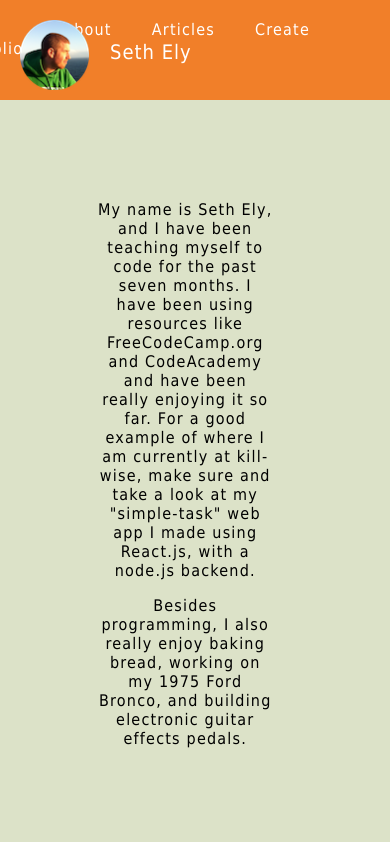
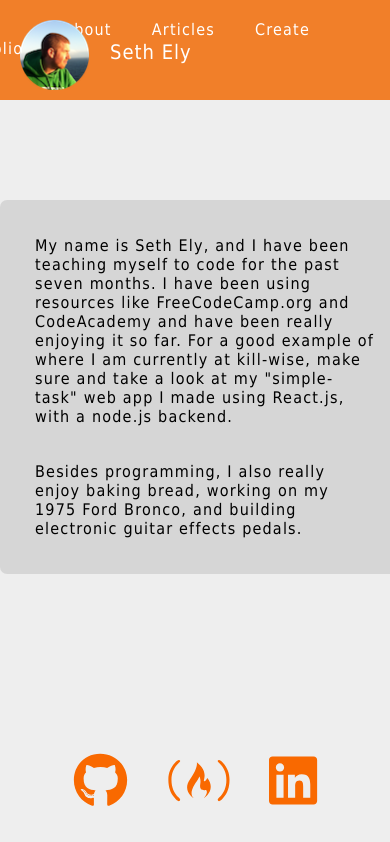
Before and after one commit to seely1991/Seth-Ely-Developer, a React (Create React App) app in the folder client/: page /about in a window 390 px wide. Shown: the top 842 px of the page. Built offline with nearby package versions, Linux system fonts and the light colour scheme.

Commit message:
finished about me section and more styling

```diff
--- a/client/src/About.js
+++ b/client/src/About.js
@@ -11,16 +11,18 @@ class About extends Component {
 	render() {
 		return(
 			<div className="about-me-body">
-				<p>
+				<div class="about-me-paragraphs-div">
+					<p class="about-me-paragraphs">
 						My name is Seth Ely, and I have been teaching myself to code for the past seven months.
 						I have been using resources like FreeCodeCamp.org and CodeAcademy and have been really enjoying it so far.
 						For a good example of where I am currently at kill-wise, make sure and take a look at my "simple-task"
 						web app I made using React.js, with a node.js backend.
 					</p>
-				<p>
+					<p class="about-me-paragraphs">
 						Besides programming, I also really enjoy baking bread, working on my 1975 Ford Bronco, and building electronic
 						guitar effects pedals.
 					</p>
+				</div>
 				<div className="profile-links-div">
 					<a className="profile-links" href="https://github.com/seely1991">
 						<FontAwesomeIcon icon={["fab", "github"]} />
--- a/client/src/App.css
+++ b/client/src/App.css
@@ -1,5 +1,8 @@
 :root {
   --h3-color: #F96900;
+  --header-color: #F17F29;
+  --background-color: #EEE;
+  --button-color: #65DEF1;
 }
 
 .project-link-div {
@@ -17,13 +20,19 @@
   justify-content: space-between;
 }
 
+.project-img, .description {
+  height: 150px;
+  width: 266px;
+  display: inline-block;
+  margin: 20px;
+}
+
 .description {
   opacity: 0;
   transition: opacity 800ms;
   margin-left: 20px;
   padding-top: 20px;
   vertical-align: top;
-  width: 300px;
   text-align: justify;
 }
 
@@ -31,7 +40,7 @@
   border: 1px solid rgba(0,0,0,.5);
 }
 
-@media (min-width: 750px) and (hover: hover){
+@media (min-width: 750px) {
 
   .project-link-div:hover .description {
     opacity: 1;
@@ -42,6 +51,19 @@
     }
   };
 }
+
+@media (max-width: 680px) {
+  .description {
+    width: 0px;
+    height: 0px;
+    margin: 0px;
+  }
+  .preview-flexbox {
+    flex-direction: column;
+    align-items: center;
+  }
+}
+
 .project-title {
   display: block;
   margin-bottom: 0px;
@@ -57,18 +79,11 @@
   display: block;
 }
 
-.project-img, .description {
-  height: 150px;
-  width: 266px;
-  display: inline-block;
-  margin: 20px;
-}
-
 body {
   font-family: Tahoma, sans-serif;
   letter-spacing: 1.2px;
   margin: 0;
-  background-color: #DCE2C8;
+  background-color: var(--background-color);
 }
 
 a {
@@ -88,7 +103,7 @@ header {
   padding-right: 60px;
   height: 100px;
   margin-bottom: 100px;
-  background-color: #F17F29;
+  background-color: var(--header-color);
 }
 
 .banner {
@@ -191,7 +206,7 @@ h1, h3 {
   margin: 10px;
   font-size: 15px;
   color: white;
-  background-color: #65DEF1;
+  background-color: var(--button-color);
 }
 
 .green-button:hover {
@@ -387,24 +402,55 @@ input[type=submit]:not(#final-delete) {
 
 .about-me-body {
   text-align: center;
-  padding: 0px 30vw 100px 25vw;
 }
 
 .about-me-body a {
   color: #F96900;
 }
 
+.about-me-paragraphs-div {
+  background-color: rgba(0,0,0,.1);
+  width: 420px;
+  position: absolute;
+  left: 50vw;
+  transform: translateX(-210px);
+  text-align: left;
+  border-radius: 7px;
+}
+
+.about-me-paragraphs {
+  padding: 10px 25px;
+}
+
 .profile-links-div {
   margin-top: 100px;
+  transform: translateY(350px);
 }
 
 .profile-links {
   font-size: 55px;
   margin: 20px;
+  transition: color 1.5s;
+}
+
+.profile-links:hover {
+  color: blue;
 }
 
 .email-link {
   display: block;
+}
+
+@media (max-width: 430px) {
+  .about-me-paragraphs-div {
+    width: 100vw;
+    padding: 10px;
+    transform: none;
+    left: 0;
+  }
+  .profile-links-div {
+    transform: translateY(550px);
+  }
 }
 
 
```
Lines whose indentation alone changed are shown as unchanged.
